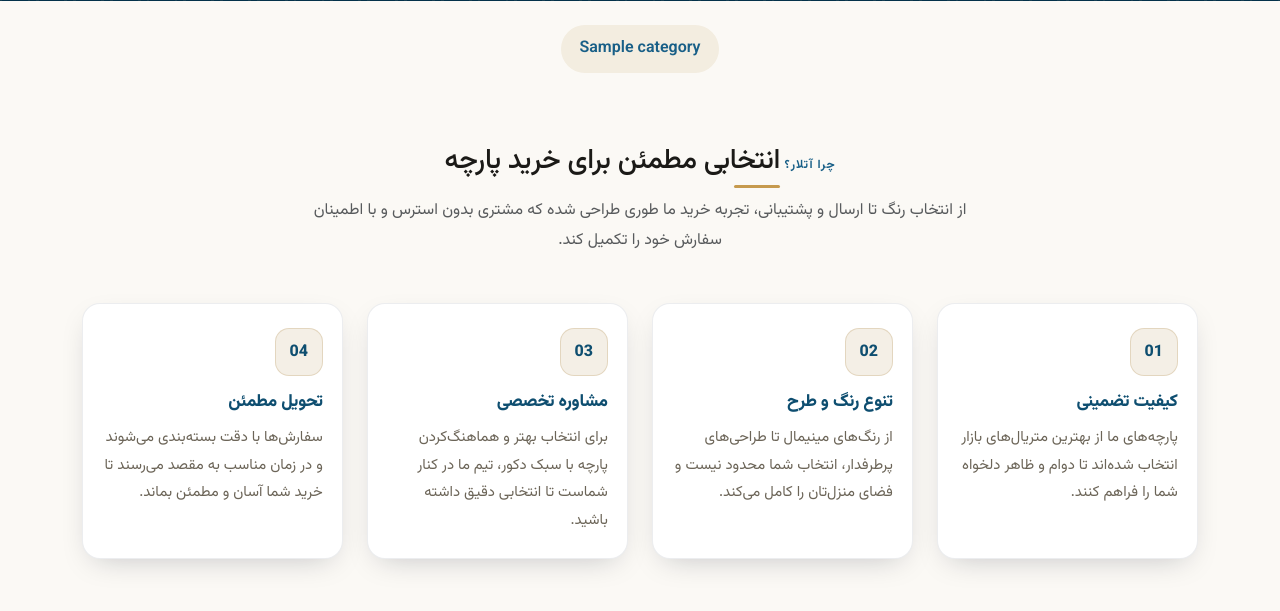
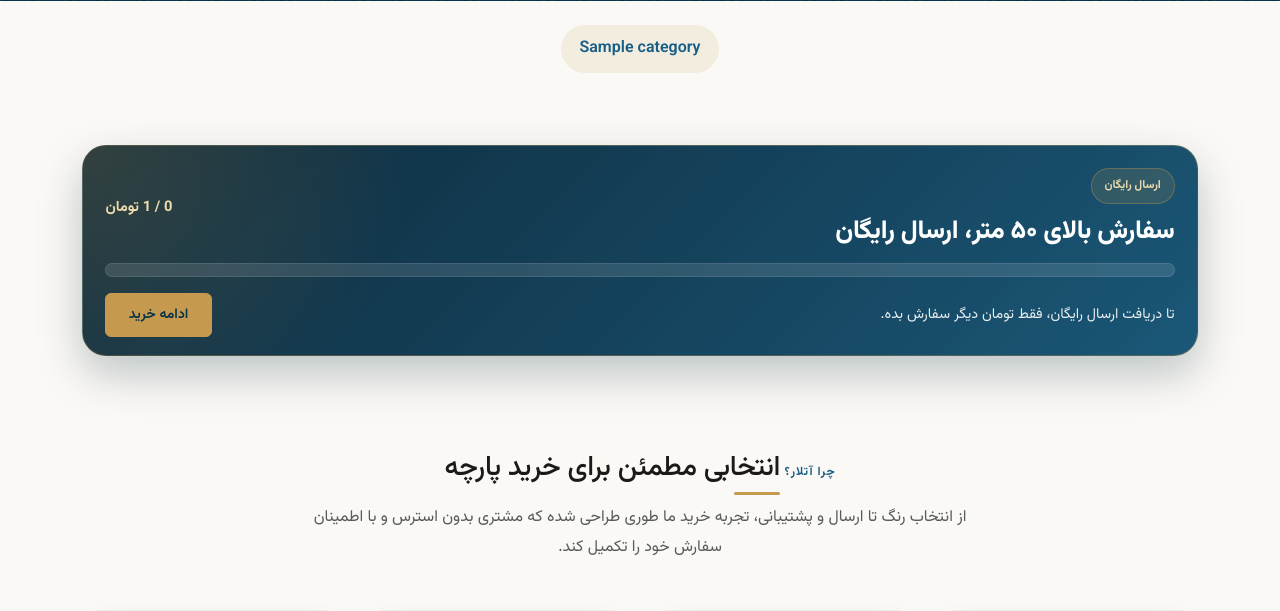
Before and after one commit to mmalizadgan/atlar, a Django app: page / in a window 1280 px wide. Shown: the part 772-1383 px from the top of the page. Run offline with Django 5.2, Linux system fonts and the light colour scheme; tables that the repository leaves empty hold one stand-in row (values such as "Sample post"); grey boxes marked "Sample" are stand-in pictures; some libraries are stand-ins or nearby versions.

Commit message:
ااضضافه کردن نوار پیشرفت تا سفارش رایگان

```diff
--- a/core/templates/core/home.html
+++ b/core/templates/core/home.html
@@ -94,6 +94,40 @@
 </section>
 {% endif %}
 
+<section class="container py-4 py-md-5">
+  <div class="shipping-offer-card">
+    {% with threshold=site_settings.free_shipping_threshold|default:500000 %}
+      {% with current_cart_total=cart_subtotal|default:0 %}
+        {% if threshold %}
+          {% widthratio current_cart_total threshold 100 as shipping_progress %}
+          {% with remaining_amount=threshold|add:"-"|add:current_cart_total %}
+            <div class="shipping-offer-header">
+              <div>
+                <span class="shipping-offer-badge">ارسال رایگان</span>
+                <h3>سفارش بالای ۵۰ متر، ارسال رایگان</h3>
+              </div>
+              <div class="shipping-offer-value">{{ current_cart_total|floatformat:0 }} / {{ threshold|floatformat:0 }} تومان</div>
+            </div>
+
+            <div class="shipping-progress-wrap" aria-label="پیشرفت تا ارسال رایگان">
+              <div class="shipping-progress-bar" style="width: {% if shipping_progress > 100 %}100{% else %}{{ shipping_progress }}{% endif %}%;"></div>
+            </div>
+
+            <div class="shipping-offer-meta">
+              {% if current_cart_total >= threshold %}
+                <span class="text-success fw-bold">شما به حد ارسال رایگان رسیده‌اید.</span>
+              {% else %}
+                <span>تا دریافت ارسال رایگان، فقط {{ remaining_amount|floatformat:0 }} تومان دیگر سفارش بده.</span>
+              {% endif %}
+              <a href="{% url 'products:fabric_list' %}" class="btn btn-gold btn-sm">ادامه خرید</a>
+            </div>
+          {% endwith %}
+        {% endif %}
+      {% endwith %}
+    {% endwith %}
+  </div>
+</section>
+
 <section class="container py-5">
   <div class="section-heading text-center mb-4">
     <span class="eyebrow">چرا آتلار؟</span>
--- a/static/css/style.css
+++ b/static/css/style.css
@@ -300,6 +300,85 @@
   font-size: .75rem;
 }
 
+.shipping-offer-card {
+  position: relative;
+  background: linear-gradient(135deg, rgba(9, 38, 55, 0.98), rgba(14, 78, 112, 0.95));
+  border: 1px solid rgba(198, 154, 78, 0.35);
+  border-radius: 24px;
+  box-shadow: 0 18px 44px rgba(9, 38, 55, 0.25);
+  padding: 1.4rem 1.4rem 1.1rem;
+  overflow: hidden;
+}
+.shipping-offer-card::before {
+  content: '';
+  position: absolute;
+  inset: 0 auto 0 0;
+  width: 42%;
+  background: radial-gradient(circle at top left, rgba(198, 154, 78, 0.2), transparent 64%);
+  pointer-events: none;
+}
+.shipping-offer-header {
+  position: relative;
+  z-index: 1;
+  display: flex;
+  justify-content: space-between;
+  gap: 1rem;
+  align-items: center;
+  margin-bottom: 1rem;
+}
+.shipping-offer-badge {
+  display: inline-flex;
+  align-items: center;
+  padding: .38rem .8rem;
+  border-radius: 99px;
+  background: rgba(198, 154, 78, 0.15);
+  border: 1px solid rgba(198, 154, 78, 0.35);
+  color: var(--gold-300);
+  font-size: .72rem;
+  font-weight: 700;
+}
+.shipping-offer-card h3 {
+  margin: .8rem 0 0;
+  color: #fff;
+  font-size: clamp(1.15rem, 2vw, 1.8rem);
+}
+.shipping-offer-value {
+  color: var(--gold-300);
+  font-weight: 700;
+  font-size: .92rem;
+  white-space: nowrap;
+}
+.shipping-progress-wrap {
+  position: relative;
+  z-index: 1;
+  width: 100%;
+  height: 14px;
+  background: rgba(255, 255, 255, 0.12);
+  border-radius: 99px;
+  overflow: hidden;
+  border: 1px solid rgba(255,255,255,0.1);
+}
+.shipping-progress-bar {
+  height: 100%;
+  border-radius: inherit;
+  background: linear-gradient(90deg, var(--gold-500), var(--gold-400), #f4dfa7);
+  box-shadow: 0 0 18px rgba(198, 154, 78, 0.6);
+}
+.shipping-offer-meta {
+  position: relative;
+  z-index: 1;
+  display: flex;
+  justify-content: space-between;
+  align-items: center;
+  gap: 1rem;
+  margin-top: 1rem;
+  color: rgba(255,255,255,0.9);
+  font-size: .9rem;
+}
+.shipping-offer-meta .btn {
+  flex-shrink: 0;
+}
+
 .feature-grid { margin-top: 1rem; }
 .feature-card {
   height: 100%;
@@ -521,4 +600,23 @@
 @media (max-width: 767.98px) {
   .hero { padding-block: 3rem; }
   .auth-card { padding: 1.5rem; }
+
+  .shipping-offer-card {
+    padding: 1rem .9rem .85rem;
+  }
+  .shipping-offer-header,
+  .shipping-offer-meta {
+    flex-direction: column;
+    align-items: flex-start;
+  }
+  .shipping-offer-value {
+    white-space: normal;
+    font-size: .82rem;
+  }
+  .shipping-offer-meta {
+    font-size: .8rem;
+  }
+  .shipping-offer-meta .btn {
+    width: 100%;
+  }
 }
```
